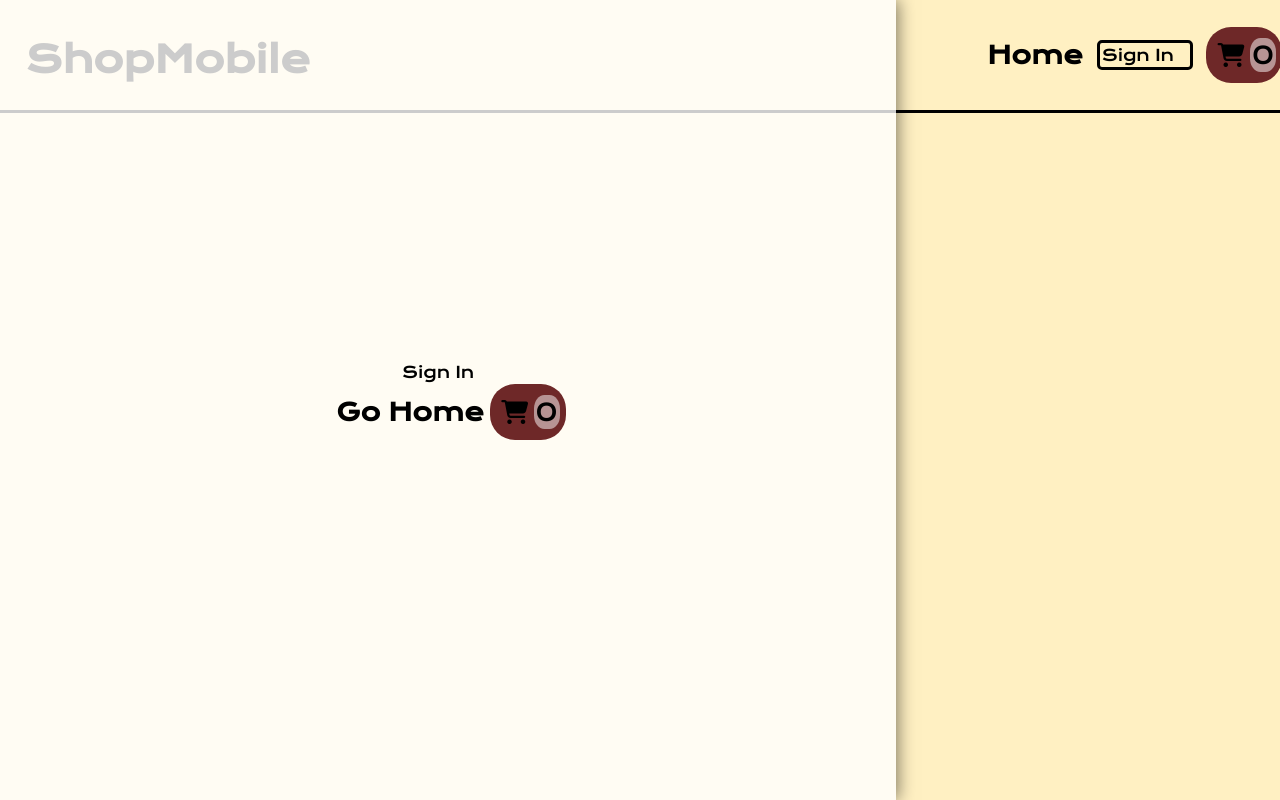
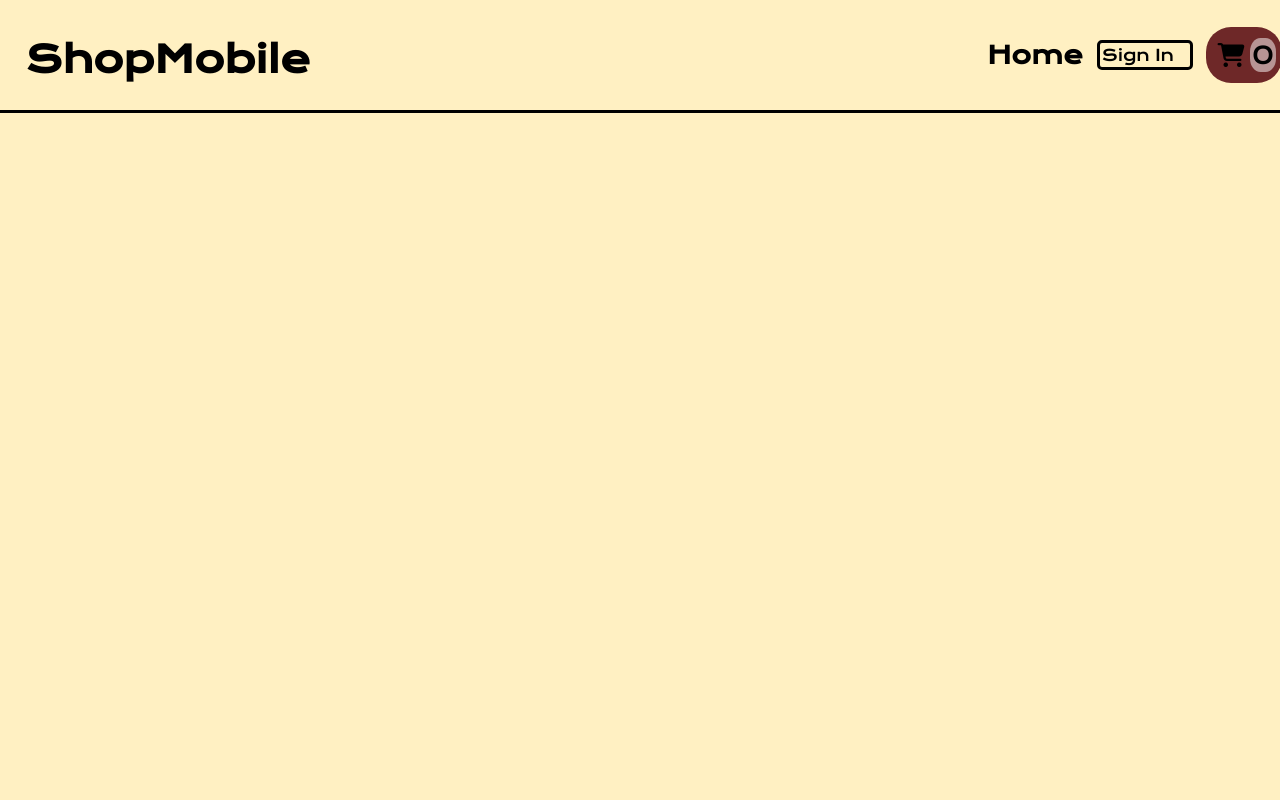
Before and after one commit to ejezie/webstore, a React (Create React App) app in the folder frontend/: page / in a window 1280 px wide. Built offline with nearby package versions, Linux system fonts and the light colour scheme; some icons are missing.

Commit message:
side drawer toggle with backdrop

```diff
--- a/frontend/src/App.js
+++ b/frontend/src/App.js
@@ -3,20 +3,22 @@ import { BrowserRouter as Router, Switch, Route } from "react-router-dom";
 import HomeScreen from "./screens/HomeScreen";
 import ProductScreen from "./screens/ProductScreen";
 import CartScreen from "./screens/CartScreen";
-import Navbar from "./components/Navbar"
-import SideDrawer from "./components/SideDrawer"
+import Navbar from "./components/Navbar";
+import SideDrawer from "./components/SideDrawer";
+import Backdrop from "./components/Backdrop";
 import { useState } from "react";
 
 function App() {
-  const [sideToggle, setSideToggle] = useState(true)
+  const [sideToggle, setSideToggle] = useState(false);
 
-  const toggleSideBar = () => setSideToggle(!sideToggle)
+  const toggleSideBar = () => setSideToggle(!sideToggle);
 
   return (
     <Router>
-      <Navbar show={sideToggle} toggle={toggleSideBar}/>
-      <SideDrawer show={sideToggle}/>
-      <main>
+      <Navbar show={sideToggle} toggle={toggleSideBar} />
+      <SideDrawer show={sideToggle} />
+      <Backdrop toggle={toggleSideBar} />
+      <main onClick={toggleSideBar}>
         <Switch>
           <Route exact path="/" component={HomeScreen} />
           <Route exact path="/product/id" component={ProductScreen} />
--- /dev/null
+++ b/frontend/src/components/Backdrop.css
@@ -0,0 +1,3 @@
+.backdrop {
+  height: 100vh;
+}
--- /dev/null
+++ b/frontend/src/components/Backdrop.jsx
@@ -0,0 +1,11 @@
+import "./Backdrop.css"
+
+function Backdrop({toggle}) {
+    return (
+        <div className="backdrop" onClick={toggle}>
+
+        </div>
+    )
+}
+
+export default Backdrop
--- a/frontend/src/components/Navbar.css
+++ b/frontend/src/components/Navbar.css
@@ -104,14 +104,14 @@
   width: 100%;
 }
 
-/* .hamburger > .one {
+/* .one {
   display: none;
 }
-.hamburger > .two {
+.two {
   transform: rotate(-40deg);
   margin: 1em 1em 0 0;
 }
-.hamburger > .three {
+.three {
   transform: rotate(40deg);
   margin: -1em 1em 0 0;
 } */
--- a/frontend/src/components/Navbar.jsx
+++ b/frontend/src/components/Navbar.jsx
@@ -2,7 +2,7 @@ import React from "react";
 import "./Navbar.css";
 import { Link } from "react-router-dom";
 
-function Navbar({show, toggle}) {
+function Navbar({ toggle }) {
 
   return (
     <div className="navbar">
@@ -27,7 +27,7 @@ function Navbar({show, toggle}) {
           </Link>
         </li>
       </ul>
-      <div className="hamburger">
+      <div className="hamburger" onClick={toggle}>
         <div className="one"></div>
         <div className="two"></div>
         <div className="three"></div>
--- a/frontend/src/components/SideDrawer.jsx
+++ b/frontend/src/components/SideDrawer.jsx
@@ -10,7 +10,6 @@ function SideDrawer({ show }) {
     }
 
   return (
-    { show } && (
       <div className={sideClass.join(" ")}>
         <Link>
           <div className="sign-in">Sign In</div>
@@ -31,7 +30,6 @@ function SideDrawer({ show }) {
           </li>
         </ul>
       </div>
-    )
   );
 }
 
```
